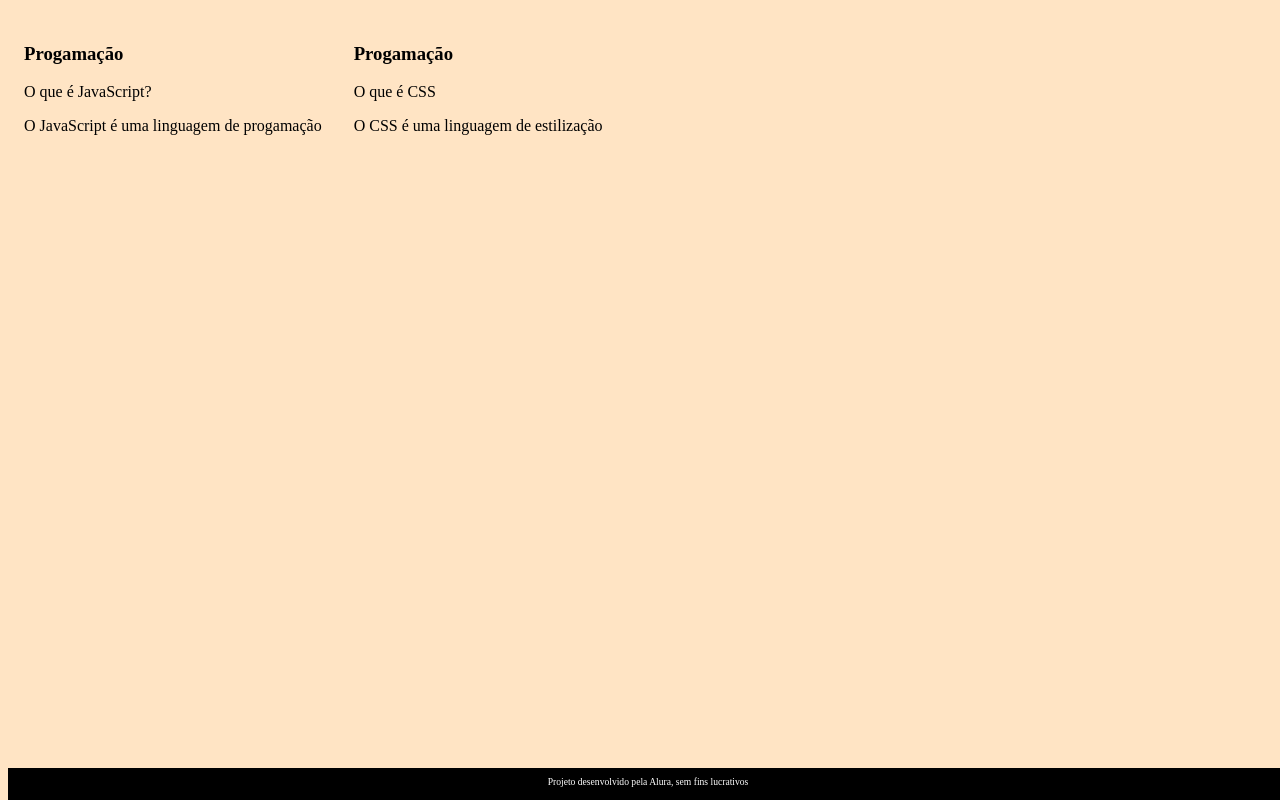
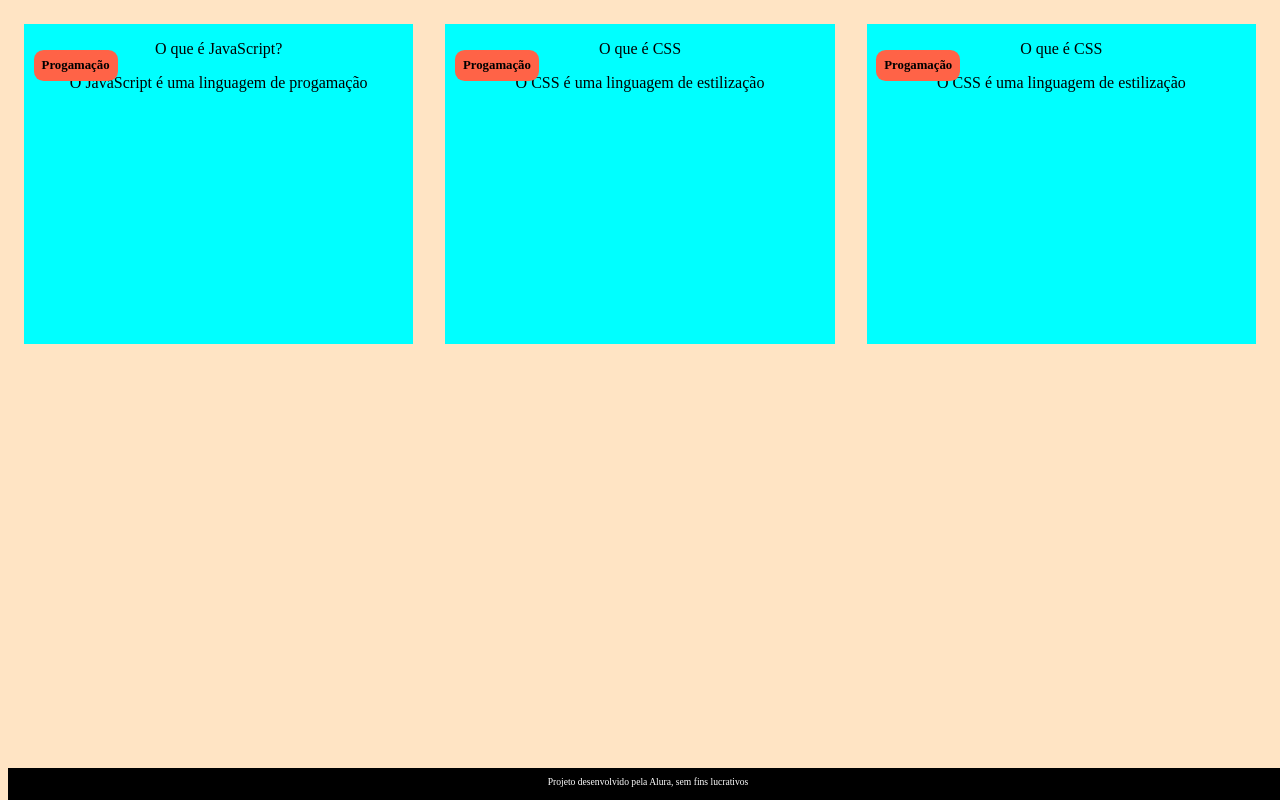
Before and after one commit to Charlizi/lily-, a plain HTML site: page index.html in a window 1280 px wide. Drawn offline with Linux system fonts and the light colour scheme.

Commit message:
Add files via upload

```diff
--- a/assets/style.css
+++ b/assets/style.css
@@ -9,11 +9,27 @@ display: flex;
 
 .cartao{
     margin: 1rem 1rem;
+    background-color: aqua;
+    height: 20rem;
+    flex-grow: 1;
+    flex-basis: calc(33% - 6rem);
 }
 
+.cartao__conteudo{
+    text-align: center;
+    /*background-color: aquamarine;*/
+    height: 100%;
+}
 
-
-
+.cartao__conteudo h3{
+    background-color: tomato;
+    text-align: left;
+    padding: 0.5rem;
+    position: absolute;
+    margin: 0.6rem;
+    border-radius: 0.6rem;
+    font-size: 1vw;
+}
 
 
 
--- a/index.html
+++ b/index.html
@@ -31,6 +31,17 @@
                 </div>
             </div>
         </article>
+        <article class="cartao">
+          <div class="cartao__conteudo">
+              <h3>Progamação</h3>
+              <div class="cartao__conteudo__pergunta">
+                 <p> O que é CSS</p>
+              </div>
+              <div class="cartao__conteudo__resposta">
+                  O CSS é uma linguagem de estilização
+              </div>
+          </div>
+      </article>
       </section>
     </main>
     <footer>
```
Also changed, not shown: assets/img/bg-desktop.webp (added), assets/img/bg-mobile.webp (added), assets/img/bg-tablet.webp (added).
